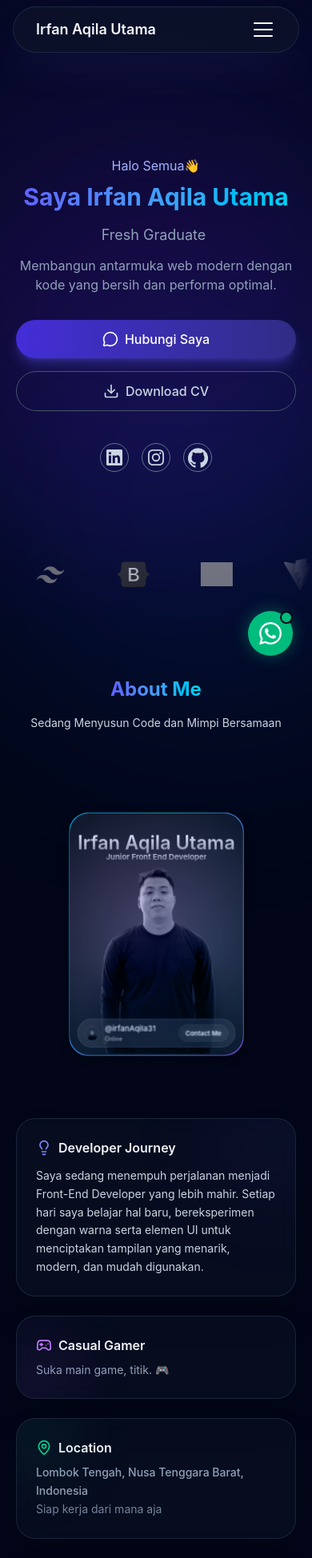
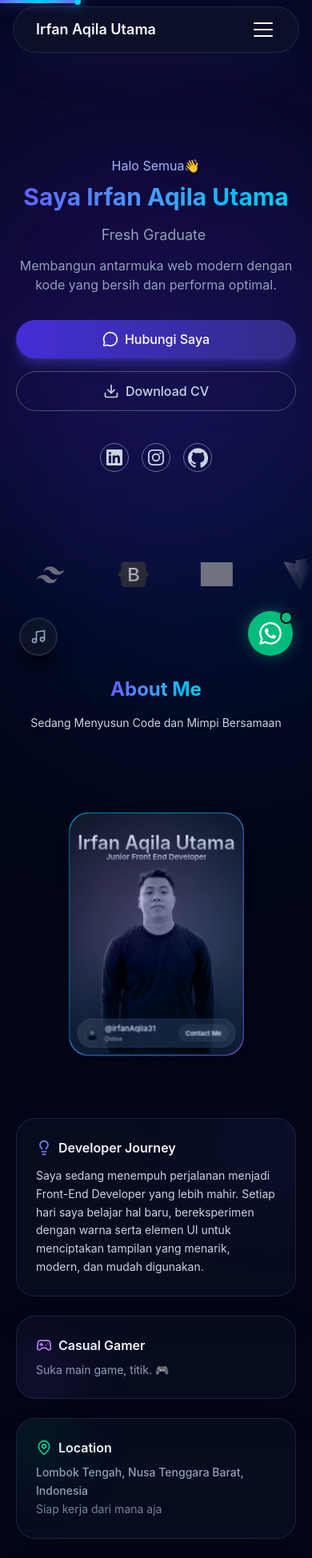
Before and after one commit to IrfanAqila31/Irfan-Dev-Portfolio, a React (Vite) app: page / in a window 390 px wide. Shown: the top 1948 px of the page at 80% size. Built offline with nearby package versions, Linux system fonts and the light colour scheme; grey boxes are pictures that could not be loaded.

Commit message:
perbaiki bug hover

```diff
--- a/src/App.tsx
+++ b/src/App.tsx
@@ -11,12 +11,13 @@ import ProjectPage from "./pages/ProjectPage";
 import Services from "./components/Services";
 import Faq from "./components/Faq";
 import FloatingWA from "./components/FloatingWA";
+import MusicPlayer from "./components/MusicPlayer";
+import ScrollProgress from "./components/ScrollProgress";
 
 function App() {
   useEffect(() => {
     AOS.init({
       once: false,
-      mirror: true,
       duration: 800,
       offset: 100,
     });
@@ -24,6 +25,7 @@ function App() {
 
   return (
     <div className="relative min-h-screen bg-slate-950 w-full overflow-x-hidden text-slate-300 flex flex-col items-center">
+      <ScrollProgress />
       {/* Background Mesh Global */}
       <div className="fixed inset-0 z-0 pointer-events-none flex justify-center w-full">
         <div className="absolute top-[-10%] left-1/2 -translate-x-1/2 w-[800px] h-[800px] bg-indigo-600/10 blur-[120px] rounded-full"></div>
@@ -42,6 +44,7 @@ function App() {
         <ContactPage />
         <Footer />
         <FloatingWA />
+        <MusicPlayer />
       </div>
     </div>
   );
--- a/src/components/Faq.tsx
+++ b/src/components/Faq.tsx
@@ -43,13 +43,15 @@ const Faq = () => {
           {faqs.map((faq, idx) => (
             <div
               key={idx}
+              data-aos="fade-up"
+              data-aos-delay={idx * 100}
+            >
+              <div
                 className={`rounded-2xl border transition-all duration-300 overflow-hidden ${
                   activeIndex === idx
                     ? "bg-slate-800/60 border-indigo-500/50 shadow-2xl"
-                  : "bg-slate-900/40 border-slate-700/50 hover:border-slate-600"
+                    : "bg-slate-900/40 border-slate-700/50 hover:border-indigo-500/30"
                 }`}
-              data-aos="fade-up"
-              data-aos-delay={idx * 100}
               >
                 <button
                   onClick={() => toggleFaq(idx)}
@@ -88,13 +90,14 @@ const Faq = () => {
                 </button>
 
                 <div
-                className={`transition-all duration-500 ease-in-out ${
+                  className={`transition-all duration-500 ease-in-out overflow-hidden ${
                     activeIndex === idx
                       ? "max-h-96 opacity-100 py-6"
                       : "max-h-0 opacity-0 py-0"
                   } px-6 border-t border-slate-700/30 text-slate-400 leading-relaxed text-sm md:text-base`}
                 >
                   {faq.answer}
+                </div>
               </div>
             </div>
           ))}
--- /dev/null
+++ b/src/components/MusicPlayer.tsx
@@ -0,0 +1,111 @@
+import { useState, useRef } from "react";
+import { Music, Volume2, VolumeX } from "lucide-react";
+
+const MusicPlayer = () => {
+  const [isPlaying, setIsPlaying] = useState(false);
+  const [isMuted, setIsMuted] = useState(false);
+  const audioRef = useRef<HTMLAudioElement | null>(null);
+
+  // Link musik instrumental (Placeholder)
+
+  const musicUrl = "/music/3.03pm.mp3";
+
+  const togglePlay = () => {
+    if (audioRef.current) {
+      if (isPlaying) {
+        audioRef.current.pause();
+      } else {
+        audioRef.current.play().catch((err) => {
+          console.error("Autoplay blocked or error:", err);
+        });
+      }
+      setIsPlaying(!isPlaying);
+    }
+  };
+
+  const toggleMute = (e: React.MouseEvent) => {
+    e.stopPropagation();
+    if (audioRef.current) {
+      audioRef.current.muted = !isMuted;
+      setIsMuted(!isMuted);
+    }
+  };
+
+  return (
+    <div className="fixed bottom-6 left-6 z-50 flex items-center group">
+      {/* Tooltip */}
+      <div className="absolute bottom-full mb-4 left-1/2 -translate-x-1/2 px-4 py-2 bg-slate-800/90 border border-slate-700/50 text-slate-200 text-sm font-medium rounded-xl shadow-xl opacity-0 pointer-events-none group-hover:opacity-100 transition-all duration-300 w-max backdrop-blur-md">
+        {isPlaying ? "Pause Music" : "Play Music"} 🎵
+        <div className="absolute top-full left-1/2 -translate-x-1/2 border-x-8 border-x-transparent border-t-8 border-t-slate-800/90"></div>
+      </div>
+
+      <div className="relative flex items-center">
+        {/* Decorative Ring (Spinning when playing) */}
+        <div
+          className={`absolute inset-0 rounded-full border-2 border-dashed border-indigo-500/30 transition-all duration-700 ${
+            isPlaying
+              ? "animate-spin-slow scale-125 opacity-100"
+              : "scale-100 opacity-0"
+          }`}
+        />
+
+        {/* Main Button */}
+        <button
+          onClick={togglePlay}
+          className={`relative w-12 h-12 flex items-center justify-center rounded-full transition-all duration-500 shadow-xl backdrop-blur-xl border-2 z-10 ${
+            isPlaying
+              ? "bg-indigo-600/20 border-indigo-400/50 shadow-indigo-500/30"
+              : "bg-slate-900/80 border-slate-700/50 hover:border-indigo-500/50 hover:bg-slate-800/90 shadow-black/60"
+          }`}
+        >
+          {/* Inner Glow */}
+          {isPlaying && (
+            <div className="absolute inset-0 rounded-full bg-indigo-500/10 animate-pulse" />
+          )}
+
+          {isPlaying ? (
+            <div className="flex items-end gap-0.5 h-4 mb-0.5">
+              <span className="w-0.5 bg-indigo-400 animate-music-bar-1 rounded-full shadow-[0_0_8px_rgba(129,140,248,0.6)]"></span>
+              <span className="w-0.5 bg-indigo-400 animate-music-bar-2 rounded-full shadow-[0_0_8px_rgba(129,140,248,0.6)]"></span>
+              <span className="w-0.5 bg-indigo-400 animate-music-bar-3 rounded-full shadow-[0_0_8px_rgba(129,140,248,0.6)]"></span>
+              <span className="w-0.5 bg-indigo-400 animate-music-bar-4 rounded-full shadow-[0_0_8px_rgba(129,140,248,0.6)]"></span>
+            </div>
+          ) : (
+            <Music className="w-5 h-5 text-slate-400 group-hover:text-indigo-400 group-hover:scale-110 transition-all duration-300" />
+          )}
+
+          {/* Active indicator dot */}
+          {isPlaying && (
+            <span className="absolute -top-1 -right-1 flex h-3 w-3">
+              <span className="animate-ping absolute inline-flex h-full w-full rounded-full bg-indigo-400 opacity-75"></span>
+              <span className="relative inline-flex rounded-full h-3 w-3 bg-indigo-500 border border-slate-950"></span>
+            </span>
+          )}
+        </button>
+
+        {/* Mute Toggle (Small button above) */}
+        {isPlaying && (
+          <button
+            onClick={toggleMute}
+            className="absolute -bottom-1 -right-2 w-7 h-7 bg-slate-800/90 border border-slate-700 rounded-full flex items-center justify-center shadow-lg hover:bg-slate-700 hover:scale-110 transition-all z-20 backdrop-blur-sm"
+          >
+            {isMuted ? (
+              <VolumeX className="w-3.5 h-3.5 text-rose-500" />
+            ) : (
+              <Volume2 className="w-3.5 h-3.5 text-indigo-400" />
+            )}
+          </button>
+        )}
+      </div>
+
+      <audio
+        ref={audioRef}
+        src={musicUrl}
+        loop
+        onEnded={() => setIsPlaying(false)}
+      />
+    </div>
+  );
+};
+
+export default MusicPlayer;
--- a/src/components/Navbar.tsx
+++ b/src/components/Navbar.tsx
@@ -8,7 +8,9 @@ export default function Navbar() {
       {/* Layar transparan (Overlay) untuk  menangkap klik di luar menu */}
       <div
         className={`fixed inset-0 bg-black/20 backdrop-blur-sm transition-opacity duration-500 md:hidden -z-10 ${
-          isOpen ? "opacity-80 pointer-events-auto" : "opacity-0 pointer-events-none"
+          isOpen
+            ? "opacity-80 pointer-events-auto"
+            : "opacity-0 pointer-events-none"
         }`}
         onClick={() => setIsOpen(false)}
       ></div>
--- /dev/null
+++ b/src/components/ScrollProgress.tsx
@@ -0,0 +1,47 @@
+import { useState, useEffect, useRef } from "react";
+import { gsap } from "gsap";
+
+const ScrollProgress = () => {
+  const [scrollProgress, setScrollProgress] = useState(0);
+  const progressBarRef = useRef<HTMLDivElement>(null);
+
+  useEffect(() => {
+    const handleScroll = () => {
+      const totalScroll = document.documentElement.scrollHeight - window.innerHeight;
+      const currentScroll = window.scrollY;
+      const progress = (currentScroll / totalScroll) * 100;
+      setScrollProgress(progress);
+    };
+
+    window.addEventListener("scroll", handleScroll);
+    handleScroll();
+
+    return () => window.removeEventListener("scroll", handleScroll);
+  }, []);
+
+  useEffect(() => {
+    if (progressBarRef.current) {
+      gsap.to(progressBarRef.current, {
+        width: `${scrollProgress}%`,
+        duration: 0.5,
+        ease: "power2.out",
+        overwrite: "auto",
+      });
+    }
+  }, [scrollProgress]);
+
+  return (
+    <div className="fixed top-0 left-0 w-full h-1 z-9999 pointer-events-none">
+      <div
+        ref={progressBarRef}
+        className="h-full bg-linear-to-r from-indigo-500 via-cyan-400 to-indigo-500 shadow-[0_0_15px_rgba(99,102,241,0.6)] relative"
+      >
+        {/* Glow indicator at the edge (Matching theme) */}
+        <div className="absolute right-0 top-0 h-full w-20 bg-linear-to-r from-transparent to-indigo-400/30 blur-sm"></div>
+        <div className="absolute -right-1 top-1/2 -translate-y-1/2 w-2 h-2 bg-cyan-400 rounded-full shadow-[0_0_15px_rgba(34,211,238,0.8)]"></div>
+      </div>
+    </div>
+  );
+};
+
+export default ScrollProgress;
--- a/src/components/Services.tsx
+++ b/src/components/Services.tsx
@@ -38,9 +38,11 @@ const Services = () => {
           {services.map((service, idx) => (
             <div
               key={idx}
-              className="relative group p-8 rounded-4xl bg-slate-900/40 border border-slate-700/50 shadow-2xl backdrop-blur-xl hover:border-indigo-500/50 hover:bg-slate-800/60 transition-all duration-500 hover:-translate-y-2 overflow-hidden"
               data-aos="fade-up"
               data-aos-delay={idx * 150}
+            >
+              <div
+                className="relative group p-8 rounded-4xl bg-slate-900/40 border border-slate-700/50 shadow-2xl backdrop-blur-xl hover:border-indigo-500/50 hover:bg-slate-800/60 transition-all duration-500 hover:-translate-y-2 overflow-hidden h-full"
               >
                 {/* Animated Gradient Background */}
                 <div className={`absolute -top-24 -right-24 w-48 h-48 bg-linear-to-br ${service.color} opacity-10 blur-3xl group-hover:scale-150 transition-transform duration-700`}></div>
@@ -62,6 +64,7 @@ const Services = () => {
                 {/* Bottom Accent Line */}
                 <div className={`absolute bottom-0 left-0 h-1 bg-linear-to-r ${service.color} w-0 group-hover:w-full transition-all duration-500`}></div>
               </div>
+            </div>
           ))}
         </div>
       </div>
--- a/src/index.css
+++ b/src/index.css
@@ -116,3 +116,36 @@ input:-webkit-autofill {
   -webkit-text-fill-color: #cbd5e1;
   caret-color: #6366f1;
 }
+
+/* ===== Music Bar Animations ===== */
+@keyframes music-bar-grow {
+  0%, 100% { height: 4px; }
+  50% { height: 16px; }
+}
+
+.animate-music-bar-1 {
+  animation: music-bar-grow 1s ease-in-out infinite;
+  animation-delay: 0s;
+}
+.animate-music-bar-2 {
+  animation: music-bar-grow 1.2s ease-in-out infinite;
+  animation-delay: 0.2s;
+}
+.animate-music-bar-3 {
+  animation: music-bar-grow 0.8s ease-in-out infinite;
+  animation-delay: 0.4s;
+}
+.animate-music-bar-4 {
+  animation: music-bar-grow 1.1s ease-in-out infinite;
+  animation-delay: 0.1s;
+}
+
+/* ===== Custom Spin Animation ===== */
+@keyframes spin-slow {
+  from { transform: rotate(0deg); }
+  to { transform: rotate(360deg); }
+}
+
+.animate-spin-slow {
+  animation: spin-slow 8s linear infinite;
+}
--- a/src/pages/AboutPage.tsx
+++ b/src/pages/AboutPage.tsx
@@ -23,7 +23,10 @@ const AboutPage = () => {
       <section id="about" className="pt-32 pb-26">
         <div className="container mx-auto">
           <div className="w-full px-5">
-            <div className="max-w-xl mx-auto text-center mb-16" data-aos="fade-up">
+            <div
+              className="max-w-xl mx-auto text-center mb-16"
+              data-aos="fade-up"
+            >
               <h4 className="bg-linear-to-r from-indigo-500 to-cyan-400 bg-clip-text text-transparent pb-1 font-bold md:text-3xl text-2xl lg:text-4xl mb-3 inline-block">
                 About Me
               </h4>
@@ -35,7 +38,11 @@ const AboutPage = () => {
         </div>
         <div className="container mx-auto">
           <div className="flex flex-wrap justify-center items-center">
-            <div className="w-full px-5 md:w-1/2 flex justify-center" data-aos="fade-right" data-aos-delay="100">
+            <div
+              className="w-full px-5 md:w-1/2 flex justify-center"
+              data-aos="fade-right"
+              data-aos-delay="100"
+            >
               <ProfileCard
                 name="Irfan Aqila Utama"
                 title="Junior Front End Developer"
@@ -51,10 +58,12 @@ const AboutPage = () => {
             </div>
             <div className="w-full px-5 md:w-1/2 flex flex-col gap-6 mt-10 md:mt-0 xl:max-w-xl">
               {/* Card 1: Utama (Perjalanan & Posisi) */}
-              <div className="p-6 md:p-8 rounded-3xl bg-slate-900/40 border border-slate-700/50 shadow-2xl backdrop-blur-md hover:border-indigo-500/50 hover:bg-slate-800/50 transition-all duration-300 group relative overflow-hidden" data-aos="fade-left" data-aos-delay="200">
+              <div data-aos="fade-left" data-aos-delay="200">
+                <div className="p-6 md:p-8 rounded-3xl bg-slate-900/40 border border-slate-700/50 shadow-2xl backdrop-blur-md hover:border-indigo-500/50 hover:bg-slate-800/50 transition-all duration-300 hover:-translate-y-2 group relative overflow-hidden h-full">
                   <div className="absolute -top-10 -right-10 w-32 h-32 bg-indigo-500/10 blur-3xl rounded-full pointer-events-none group-hover:bg-indigo-500/20 transition-all duration-500"></div>
                   <h3 className="text-base lg:text-lg font-semibold text-slate-100 mb-3 flex items-center gap-2">
-                  <Lightbulb className="w-5 h-5 text-indigo-400" /> Developer Journey
+                    <Lightbulb className="w-5 h-5 text-indigo-400" /> Developer
+                    Journey
                   </h3>
                   <p className="text-slate-300 text-sm md:text-base leading-relaxed">
                     Saya sedang menempuh perjalanan menjadi Front-End Developer
@@ -63,22 +72,27 @@ const AboutPage = () => {
                     tampilan yang menarik, modern, dan mudah digunakan.
                   </p>
                 </div>
+              </div>
 
               {/* Grid Baris 2 */}
               <div className="grid grid-cols-1 sm:grid-cols-2 gap-6 w-full">
                 {/* Card 2: Gamer (Hobby) */}
-                <div className="p-6 rounded-3xl bg-slate-900/40 border border-slate-700/50 shadow-2xl backdrop-blur-md hover:border-purple-500/50 hover:bg-slate-800/50 transition-all duration-300 group relative overflow-hidden flex flex-col justify-center" data-aos="fade-up" data-aos-delay="300">
+                <div data-aos="fade-up" data-aos-delay="300">
+                  <div className="p-6 rounded-3xl bg-slate-900/40 border border-slate-700/50 shadow-2xl backdrop-blur-md hover:border-purple-500/50 hover:bg-slate-800/50 transition-all duration-300 hover:-translate-y-2 group relative overflow-hidden flex flex-col justify-center h-full">
                     <div className="absolute -bottom-6 -left-6 w-24 h-24 bg-purple-500/10 blur-2xl rounded-full pointer-events-none group-hover:bg-purple-500/20 transition-all duration-500"></div>
                     <h3 className="text-base lg:text-lg  font-semibold text-slate-100 mb-2 flex items-center gap-2">
-                    <Gamepad2 className="w-5 h-5 text-purple-400" /> Casual Gamer
+                      <Gamepad2 className="w-5 h-5 text-purple-400" /> Casual
+                      Gamer
                     </h3>
                     <p className="text-slate-400 text-sm leading-relaxed">
                       Suka main game, titik. 🎮
                     </p>
                   </div>
+                </div>
 
                 {/* Card 3: Lokasi / Fast Facts */}
-                <div className="p-6 rounded-3xl bg-slate-900/40 border border-slate-700/50 shadow-2xl backdrop-blur-md hover:border-emerald-500/50 hover:bg-slate-800/50 transition-all duration-300 group relative overflow-hidden flex flex-col justify-center" data-aos="fade-up" data-aos-delay="400">
+                <div data-aos="fade-up" data-aos-delay="400">
+                  <div className="p-6 rounded-3xl bg-slate-900/40 border border-slate-700/50 shadow-2xl backdrop-blur-md hover:border-emerald-500/50 hover:bg-slate-800/50 transition-all duration-300 hover:-translate-y-2 group relative overflow-hidden flex flex-col justify-center h-full">
                     <div className="absolute -top-6 -left-6 w-24 h-24 bg-emerald-500/10 blur-2xl rounded-full pointer-events-none group-hover:bg-emerald-500/20 transition-all duration-500"></div>
                     <h3 className="text-base lg:text-lg font-semibold text-slate-100 mb-2 flex items-center gap-2">
                       <MapPin className="w-5 h-5 text-emerald-400" /> Location
@@ -91,9 +105,11 @@ const AboutPage = () => {
                     </p>
                   </div>
                 </div>
+              </div>
 
               {/* Card 4: GitHub Contributions */}
-              <div className="p-6 md:p-8 rounded-3xl bg-slate-900/40 border border-slate-700/50 shadow-2xl backdrop-blur-md hover:border-cyan-500/50 hover:bg-slate-800/50 transition-all duration-300 group relative overflow-hidden w-full" data-aos="fade-up" data-aos-delay="500">
+              <div data-aos="fade-up" data-aos-delay="500">
+                <div className="p-6 md:p-8 rounded-3xl bg-slate-900/40 border border-slate-700/50 shadow-2xl backdrop-blur-md hover:border-cyan-500/50 hover:bg-slate-800/50 transition-all duration-300 hover:-translate-y-2 group relative overflow-hidden w-full h-full">
                   <div className="absolute top-1/2 left-1/2 -translate-x-1/2 -translate-y-1/2 w-full h-full bg-cyan-500/5 blur-[100px] pointer-events-none group-hover:bg-cyan-500/10 transition-all duration-500"></div>
                   <h3 className="text-slate-100 font-semibold mb-5 flex items-center gap-2 relative z-10">
                     <svg
@@ -139,6 +155,7 @@ const AboutPage = () => {
               </div>
             </div>
           </div>
+        </div>
 
         {/* Tech Stack Grid Section */}
         <div className="container mx-auto">
--- a/src/pages/ContactPage.tsx
+++ b/src/pages/ContactPage.tsx
@@ -44,7 +44,10 @@ const ContactPage = () => {
       <section id="contact" className="pt-26 bg-transparent">
         <div className="container mx-auto">
           <div className="w-full px-5">
-            <div className="max-w-xl mx-auto text-center mb-16" data-aos="fade-up">
+            <div
+              className="max-w-xl mx-auto text-center mb-16"
+              data-aos="fade-up"
+            >
               <div>
                 <h4 className="bg-linear-to-r from-indigo-500 to-cyan-400 bg-clip-text text-transparent pb-1 font-bold text-2xl md:text-3xl lg:text-4xl mb-3 inline-block">
                   Contact
```
Also changed, not shown: src/pages/Footer.tsx (+15 -3 lines), src/pages/HomePage.tsx (+31 -7 lines), 1 other file (tests, documents, lock files or other folders). Lines whose indentation alone changed are shown as unchanged.
